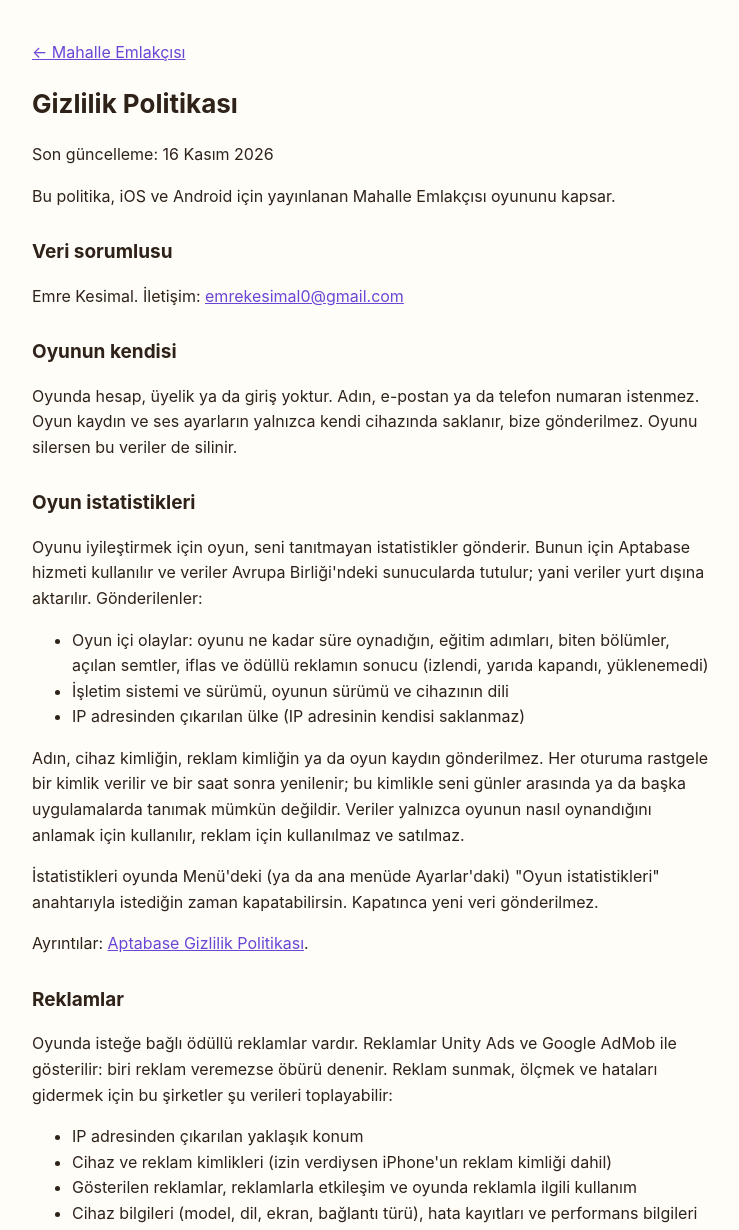
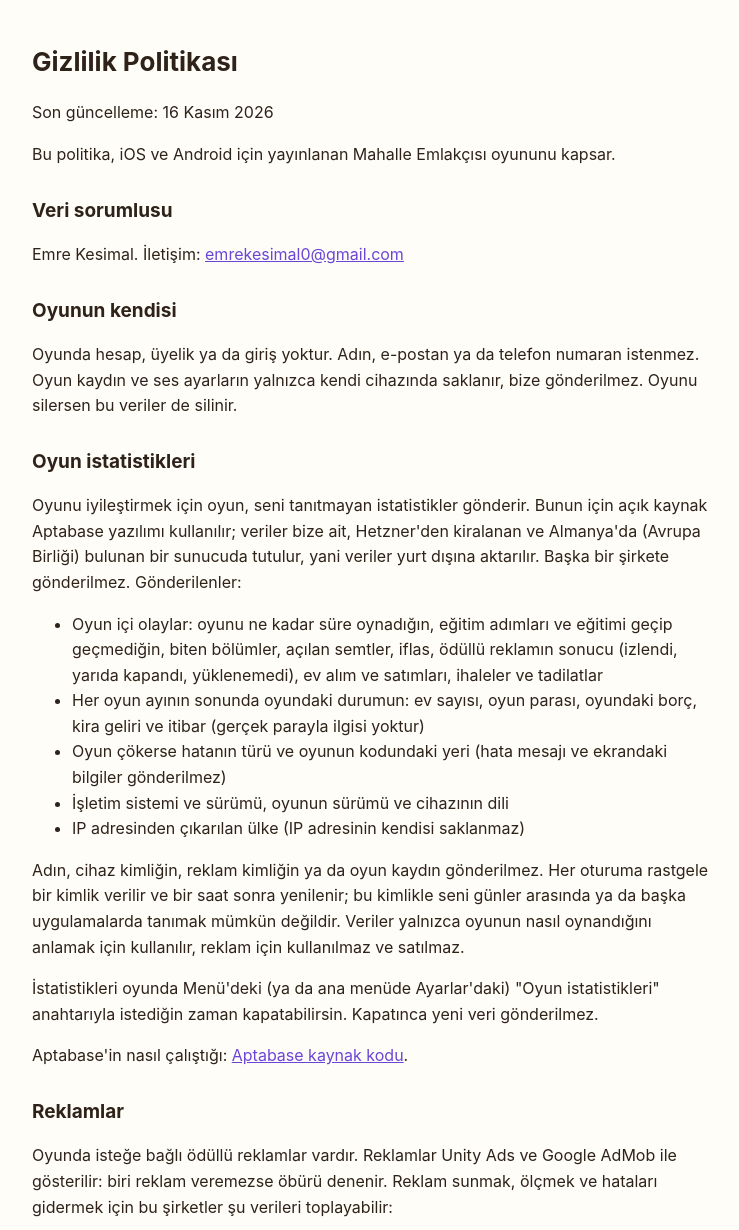
Before and after one commit to EmreKesimal/emrekesimal.github.io, a plain HTML site: page gizlilik.html in a window 1280 px wide. Shown: the top 1230 px of the page, without its empty margins (268-1007 px from the left). Drawn offline with Linux system fonts and the light colour scheme.

Commit message:
Gizlilik: istatistikler kendi sunucumuzda (Hetzner, Almanya); ay sonu durumu, alım-satım, ihale, tadilat ve çökme yeri

```diff
--- a/gizlilik.html
+++ b/gizlilik.html
@@ -4,7 +4,6 @@
   <meta charset="UTF-8">
   <meta name="viewport" content="width=device-width, initial-scale=1">
   <title>Gizlilik Politikası | Mahalle Emlakçısı</title>
-  <link rel="icon" href="icon.png">
   <style>
     body { font: 16px/1.6 -apple-system, system-ui, sans-serif; color: #2E2219; background: #fffdf8; margin: 0 auto; max-width: 680px; padding: 24px 16px 48px; }
     h1 { font-size: 26px; } h2 { font-size: 19px; margin-top: 28px; }
@@ -12,7 +11,6 @@
   </style>
 </head>
 <body>
-  <p><a href="./">← Mahalle Emlakçısı</a></p>
   <h1>Gizlilik Politikası</h1>
   <p>Son güncelleme: 16 Kasım 2026</p>
   <p>Bu politika, iOS ve Android için yayınlanan Mahalle Emlakçısı oyununu kapsar.</p>
@@ -24,15 +22,17 @@
   <p>Oyunda hesap, üyelik ya da giriş yoktur. Adın, e-postan ya da telefon numaran istenmez. Oyun kaydın ve ses ayarların yalnızca kendi cihazında saklanır, bize gönderilmez. Oyunu silersen bu veriler de silinir.</p>
 
   <h2>Oyun istatistikleri</h2>
-  <p>Oyunu iyileştirmek için oyun, seni tanıtmayan istatistikler gönderir. Bunun için Aptabase hizmeti kullanılır ve veriler Avrupa Birliği'ndeki sunucularda tutulur; yani veriler yurt dışına aktarılır. Gönderilenler:</p>
+  <p>Oyunu iyileştirmek için oyun, seni tanıtmayan istatistikler gönderir. Bunun için açık kaynak Aptabase yazılımı kullanılır; veriler bize ait, Hetzner'den kiralanan ve Almanya'da (Avrupa Birliği) bulunan bir sunucuda tutulur, yani veriler yurt dışına aktarılır. Başka bir şirkete gönderilmez. Gönderilenler:</p>
   <ul>
-    <li>Oyun içi olaylar: oyunu ne kadar süre oynadığın, eğitim adımları, biten bölümler, açılan semtler, iflas ve ödüllü reklamın sonucu (izlendi, yarıda kapandı, yüklenemedi)</li>
+    <li>Oyun içi olaylar: oyunu ne kadar süre oynadığın, eğitim adımları ve eğitimi geçip geçmediğin, biten bölümler, açılan semtler, iflas, ödüllü reklamın sonucu (izlendi, yarıda kapandı, yüklenemedi), ev alım ve satımları, ihaleler ve tadilatlar</li>
+    <li>Her oyun ayının sonunda oyundaki durumun: ev sayısı, oyun parası, oyundaki borç, kira geliri ve itibar (gerçek parayla ilgisi yoktur)</li>
+    <li>Oyun çökerse hatanın türü ve oyunun kodundaki yeri (hata mesajı ve ekrandaki bilgiler gönderilmez)</li>
     <li>İşletim sistemi ve sürümü, oyunun sürümü ve cihazının dili</li>
     <li>IP adresinden çıkarılan ülke (IP adresinin kendisi saklanmaz)</li>
   </ul>
   <p>Adın, cihaz kimliğin, reklam kimliğin ya da oyun kaydın gönderilmez. Her oturuma rastgele bir kimlik verilir ve bir saat sonra yenilenir; bu kimlikle seni günler arasında ya da başka uygulamalarda tanımak mümkün değildir. Veriler yalnızca oyunun nasıl oynandığını anlamak için kullanılır, reklam için kullanılmaz ve satılmaz.</p>
   <p>İstatistikleri oyunda Menü'deki (ya da ana menüde Ayarlar'daki) "Oyun istatistikleri" anahtarıyla istediğin zaman kapatabilirsin. Kapatınca yeni veri gönderilmez.</p>
-  <p>Ayrıntılar: <a href="https://aptabase.com/legal/privacy">Aptabase Gizlilik Politikası</a>.</p>
+  <p>Aptabase'in nasıl çalıştığı: <a href="https://github.com/aptabase/aptabase">Aptabase kaynak kodu</a>.</p>
 
   <h2>Reklamlar</h2>
   <p>Oyunda isteğe bağlı ödüllü reklamlar vardır. Reklamlar Unity Ads ve Google AdMob ile gösterilir: biri reklam veremezse öbürü denenir. Reklam sunmak, ölçmek ve hataları gidermek için bu şirketler şu verileri toplayabilir:</p>
```
